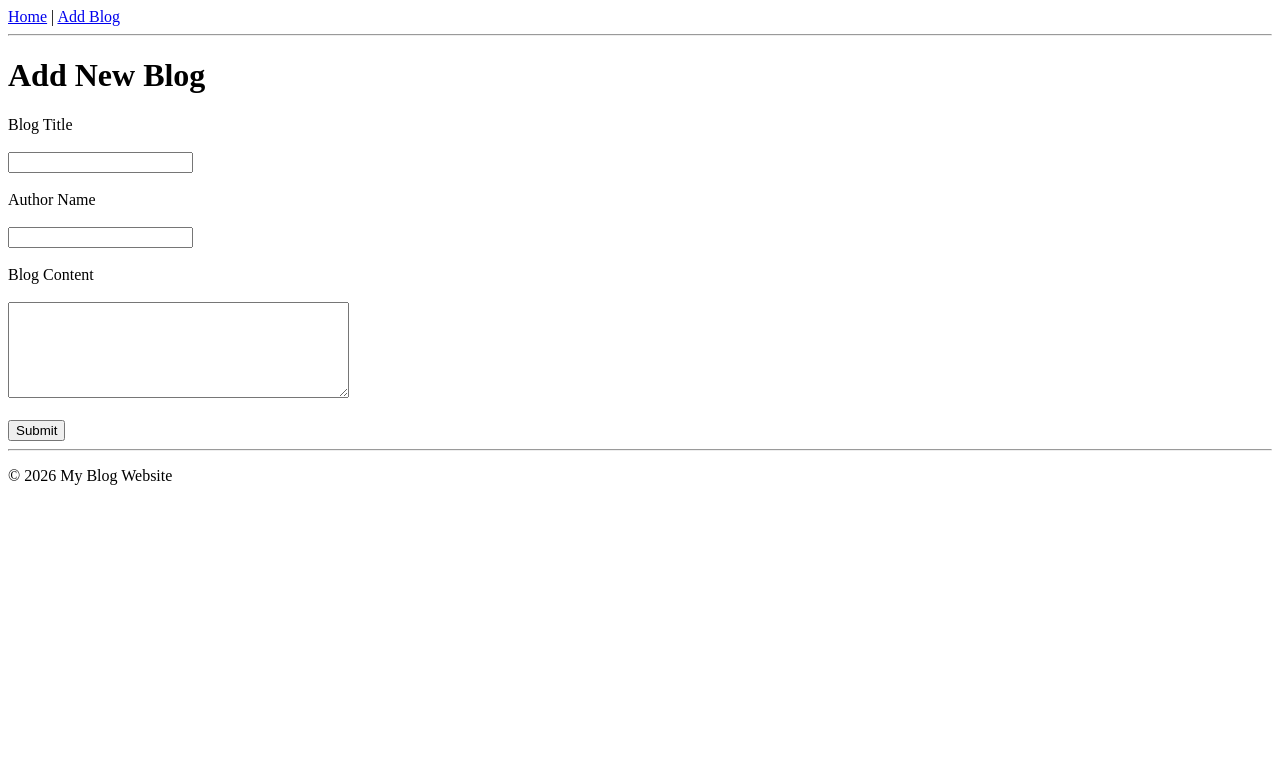
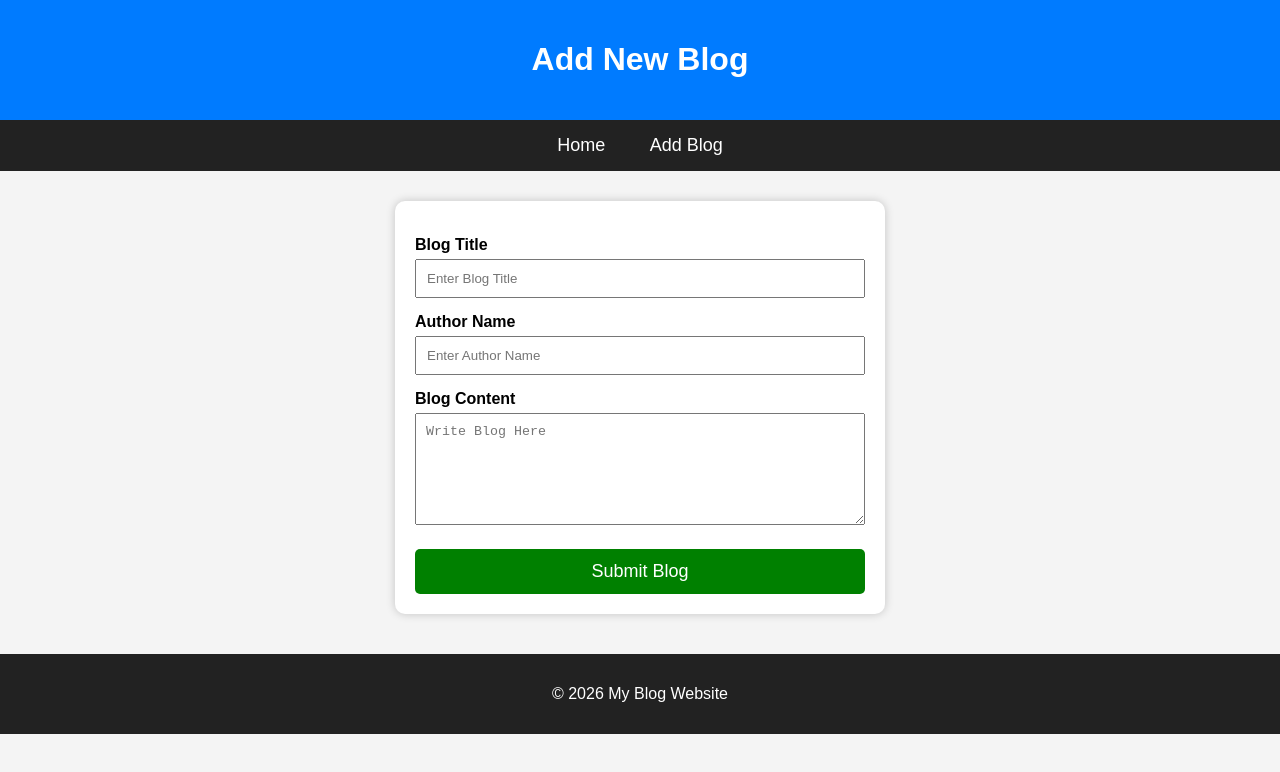
Before and after one commit to koyyadakrithika-spec/website, a website: page add-blog.html in a window 1280 px wide. Drawn offline with Linux system fonts and the light colour scheme.

Commit message:
Day 6 Blog Website

```diff
--- a/add-blog.html
+++ b/add-blog.html
@@ -1,55 +1,76 @@
 <!DOCTYPE html>
-<html>
+<html lang="en">
+
 <head>
-    <title>Add Blog</title>
+
+<meta charset="UTF-8">
+
+<meta name="viewport" content="width=device-width, initial-scale=1.0">
+
+<title>Add Blog</title>
+
+<link rel="stylesheet" href="style.css">
+
 </head>
 
 <body>
 
-<nav>
-    <a href="index.html">Home</a> |
-    <a href="add-blog.html">Add Blog</a>
-</nav>
-
-<hr>
+<header>
 
 <h1>Add New Blog</h1>
 
-<form>
+</header>
+
+<nav>
+
+<a href="index.html">Home</a>
+
+<a href="add-blog.html">Add Blog</a>
+
+</nav>
+
+<form id="blogForm">
 
 <label>Blog Title</label>
 
-<br><br>
-
-<input type="text">
-
-<br><br>
+<input
+type="text"
+id="title"
+placeholder="Enter Blog Title"
+>
 
 <label>Author Name</label>
 
-<br><br>
-
-<input type="text">
-
-<br><br>
+<input
+type="text"
+id="author"
+placeholder="Enter Author Name"
+>
 
 <label>Blog Content</label>
 
-<br><br>
+<textarea
+id="content"
+rows="6"
+placeholder="Write Blog Here"
+></textarea>
 
-<textarea rows="6" cols="40"></textarea>
+<button type="submit">
 
-<br><br>
+Submit Blog
 
-<button>Submit</button>
+</button>
 
 </form>
 
-<hr>
+<footer>
 
-<footer>
 <p>© 2026 My Blog Website</p>
+
 </footer>
 
+<script src="script.js"></script>
+
 </body>
+
 </html>
--- /dev/null
+++ b/script.js
@@ -0,0 +1,49 @@
+document
+.getElementById("blogForm")
+.addEventListener("submit", async function(event){
+
+event.preventDefault();
+
+const title=document.getElementById("title").value.trim();
+
+const author=document.getElementById("author").value.trim();
+
+const content=document.getElementById("content").value.trim();
+
+if(title===""||author===""||content===""){
+
+alert("Please fill all fields");
+
+return;
+
+}
+
+const response=await fetch("/add-blog",{
+
+method:"POST",
+
+headers:{
+
+"Content-Type":"application/json"
+
+},
+
+body:JSON.stringify({
+
+title,
+
+author,
+
+content
+
+})
+
+});
+
+const data=await response.json();
+
+alert(data.message);
+
+document.getElementById("blogForm").reset();
+
+});
--- /dev/null
+++ b/style.css
@@ -0,0 +1,147 @@
+body{
+
+margin:0;
+
+font-family:Arial,sans-serif;
+
+background:#f4f4f4;
+
+}
+
+header{
+
+background:#007bff;
+
+color:white;
+
+padding:20px;
+
+text-align:center;
+
+}
+
+nav{
+
+background:#222;
+
+padding:15px;
+
+text-align:center;
+
+}
+
+nav a{
+
+color:white;
+
+text-decoration:none;
+
+margin:20px;
+
+font-size:18px;
+
+}
+
+.container{
+
+width:90%;
+
+margin:auto;
+
+padding:20px;
+
+}
+
+form{
+
+width:450px;
+
+margin:30px auto;
+
+background:white;
+
+padding:20px;
+
+border-radius:10px;
+
+box-shadow:0 0 10px rgba(0,0,0,0.2);
+
+}
+
+label{
+
+display:block;
+
+margin-top:15px;
+
+font-weight:bold;
+
+}
+
+input,textarea{
+
+width:100%;
+
+padding:10px;
+
+margin-top:5px;
+
+box-sizing:border-box;
+
+}
+
+button{
+
+margin-top:20px;
+
+width:100%;
+
+padding:12px;
+
+background:green;
+
+color:white;
+
+border:none;
+
+font-size:18px;
+
+cursor:pointer;
+
+border-radius:5px;
+
+}
+
+button:hover{
+
+background:darkgreen;
+
+}
+
+.card{
+
+background:white;
+
+padding:20px;
+
+margin:20px 0;
+
+border-radius:10px;
+
+box-shadow:0 0 10px rgba(0,0,0,0.2);
+
+}
+
+footer{
+
+background:#222;
+
+color:white;
+
+text-align:center;
+
+padding:15px;
+
+margin-top:40px;
+
+}
```
Also changed, not shown: index.html (+73 -19 lines), package.json (added, +24 -0 lines), server.js (added, +51 -0 lines), 1 other file.
